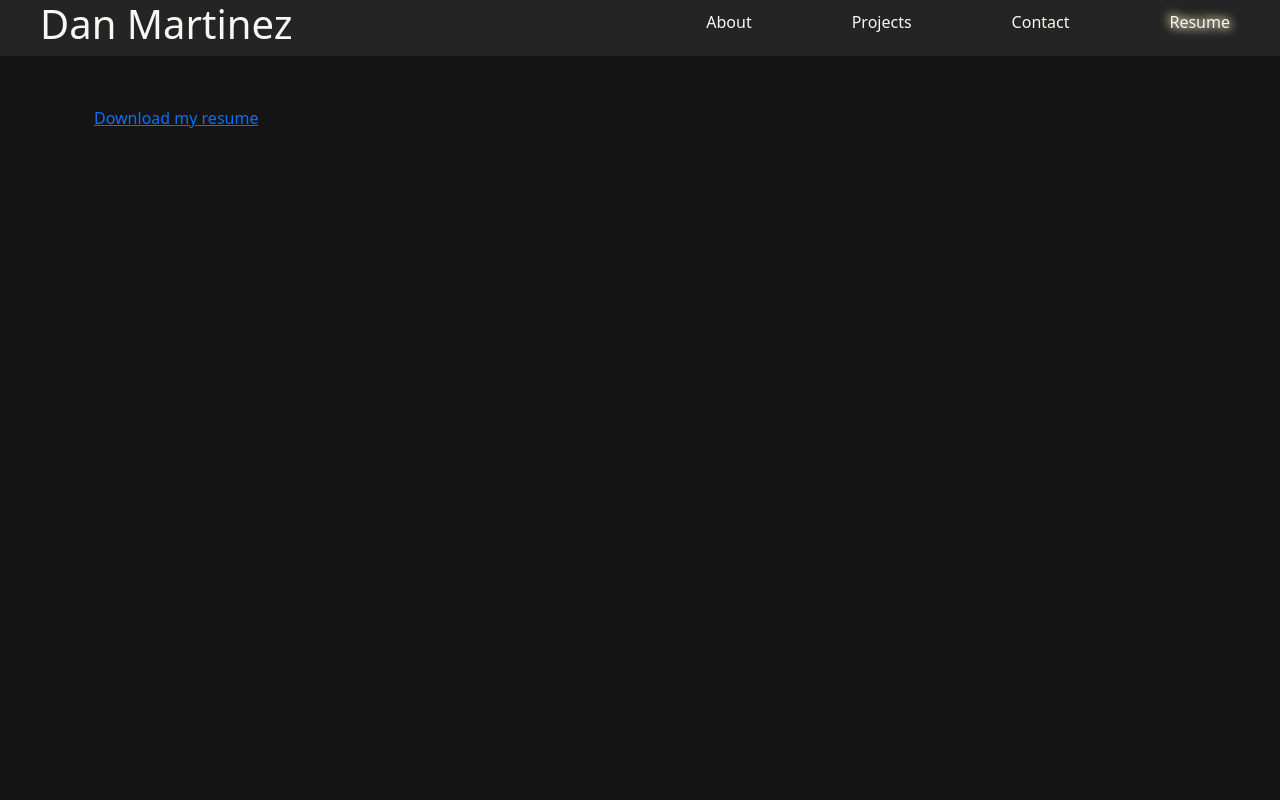
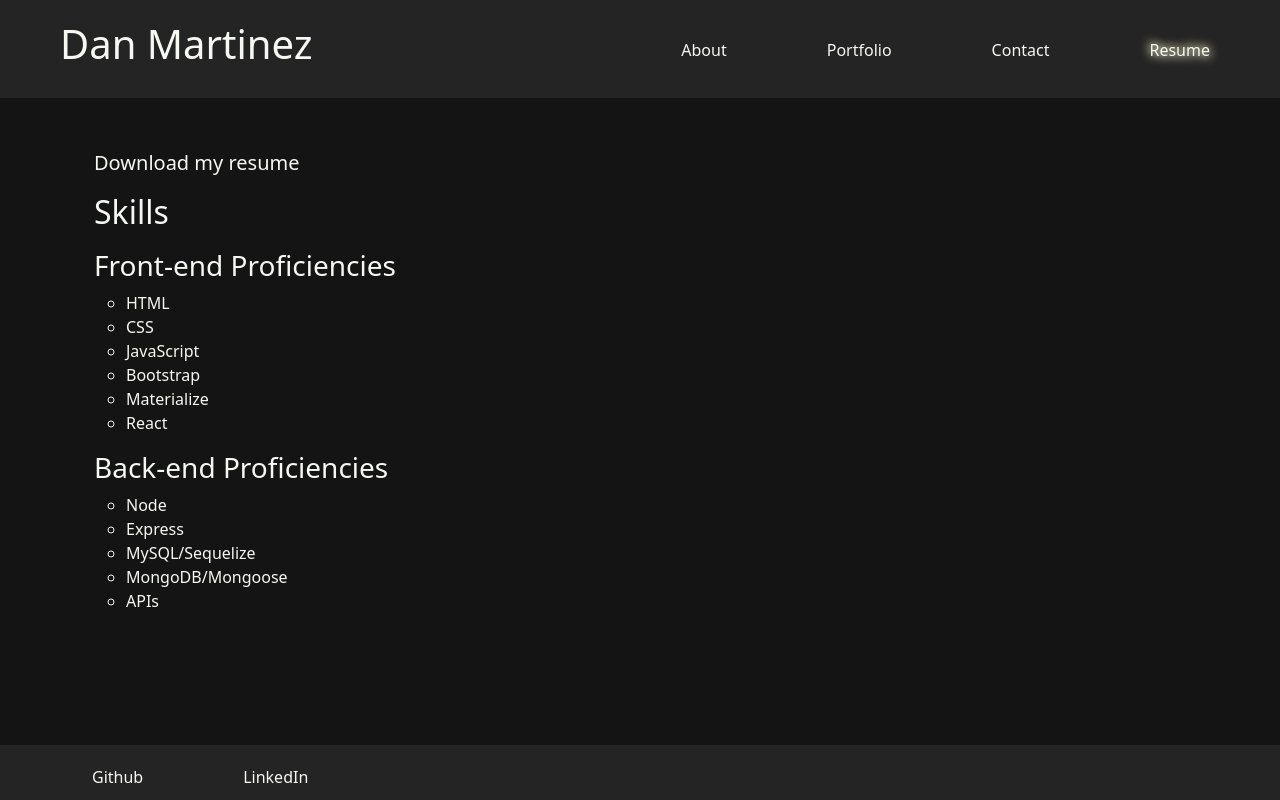
Before and after one commit to DanM1996/my-portfolio, a React (Create React App) app: page / in a window 1280 px wide. Both pictures are taken after a click on the element "Resume". Built offline with nearby package versions, Linux system fonts and the light colour scheme.

Commit message:
portfolio is in an MVP state

```diff
--- a/src/App.js
+++ b/src/App.js
@@ -1,6 +1,7 @@
 import React, { useState } from 'react';
 import Nav from './components/Nav';
 import Pages from './components/Pages';
+import Footer from './components/Footer';
 // import './App.css';
 
 function App() {
@@ -12,7 +13,7 @@ function App() {
     },
     {
       id: 2,
-      name: 'Projects'
+      name: 'Portfolio'
     },
     {
       id: 3,
@@ -36,6 +37,7 @@ function App() {
       <main>
         <Pages currentPage={currentPage}></Pages>
       </main>
+      <Footer />
     </div>
   );
 }
--- a/src/components/About/index.js
+++ b/src/components/About/index.js
@@ -1,8 +1,23 @@
 import React from 'react';
+import headshot from '../../assets/images/Headshot.png';
 
 function About(){
     return (
-        <p>Hi, it's me </p>
+        <>
+        <div>
+            <p className="about-me">
+            Hello, my name is Daniel Martinez and I'm Full Stack Web Developer with an undergraduate degree in Interactive Multimedia from The College of New Jersey and a certificate in
+            Full Stack Web Development from Case Western University. From problem-solving to learning and understanding new frameworks such as
+            Handlebars and APIs to languages like JavaScript and MySQL, I get a thrill from creating functioning projects while learning and
+            adapting successfully. With prior work experience on a tight-knit team for a medical communications company, I excelled as a team player
+            who was always willing to help out team members in a pinch.
+            My passion for technology and learning combined with a strong team spirit will allow me to provide a valuable and diverse skill set.
+            </p>
+        </div>
+        <div>
+            <img src={headshot} className="picture" />
+        </div>
+        </>
     )
 }
 export default About;
--- /dev/null
+++ b/src/components/Footer/index.js
@@ -0,0 +1,22 @@
+import React from 'react';
+
+function Footer() {
+    return (
+        <footer className="flex-row">
+            <ul className="flex-row footer-list">
+                <li className="li-spacing text-format">
+                    <a href="https://github.com/DanM1996" target="_blank">
+                        Github
+                    </a>
+                </li>
+                <li className="li-spacing text-format">
+                    <a href="https://www.linkedin.com/in/daniel-r-martinez-786b63130/" target="_blank">
+                        LinkedIn
+                    </a>
+                </li>
+            </ul>
+        </footer>
+    )
+}
+
+export default Footer;
--- a/src/components/Pages/index.js
+++ b/src/components/Pages/index.js
@@ -1,14 +1,14 @@
 import React from 'react';
 import About from '../About';
 import Contact from '../Contact';
-import Projects from '../Projects';
+import Portfolio from '../Portfolio';
 import Resume from '../Resume';
 
 function Pages({ currentPage }) {
     const renderPage = () => {
         switch(currentPage.name) {
-            case 'Projects':
-                return <Projects />;
+            case 'Portfolio':
+                return <Portfolio />;
             case 'Contact':
                 return <Contact />;
             case 'Resume':
--- a/src/components/Projects/index.js
+++ b/src/components/Portfolio/index.js
@@ -1,4 +1,4 @@
-import React, { useState } from 'react';
+import React from 'react';
 import Container from 'react-bootstrap/Container';
 import image1 from '../../assets/images/Blue42.PNG';
 import image2 from '../../assets/images/Spontaneous-Selection.PNG'
@@ -9,7 +9,7 @@ import image6 from '../../assets/images/Notes.PNG';
 import Row from 'react-bootstrap/Row';
 import Col from 'react-bootstrap/Col';
 
-function Projects() {
+function Portfolio() {
     return (
         <>
             <h2 className="text-format">Portfolio</h2>
@@ -85,4 +85,4 @@ function Projects() {
     )
 }
 
-export default Projects;
+export default Portfolio;
--- a/src/components/Resume/index.js
+++ b/src/components/Resume/index.js
@@ -4,8 +4,26 @@ import resume from '../../assets/images/Daniel Martinez Resume.pdf';
 function Resume() {
     return (
     <>
-        <a href={resume} download="resume">Download my resume</a>
-        </>
+        <a href={resume} download="resume" className="resume">Download my resume</a>
+        <h2 className="skills">Skills</h2>
+        <h3>Front-end Proficiencies</h3>
+        <ul className="style">
+            <li className="li-text">HTML</li>
+            <li className="li-text">CSS</li>
+            <li className="li-text">JavaScript</li>
+            <li className="li-text">Bootstrap</li>
+            <li className="li-text">Materialize</li>
+            <li className="li-text">React</li>
+        </ul>
+        <h3>Back-end Proficiencies</h3>
+        <ul className="style">
+            <li className="li-text">Node</li>
+            <li className="li-text">Express</li>
+            <li className="li-text">MySQL/Sequelize</li>
+            <li className="li-text">MongoDB/Mongoose</li>
+            <li className="li-text">APIs</li>
+        </ul>
+    </>
     )
 }
 
--- a/src/index.css
+++ b/src/index.css
@@ -21,8 +21,9 @@ main {
 header, nav, ul, li, h1, span {
   background-color: rgb(37, 36, 36);
 }
-header {
+header, footer {
   justify-content: space-between;
+  padding: 20px;
 }
 .name-tag {
   margin-left: 40px;
@@ -30,6 +31,7 @@ header {
 }
 .nav-items {
   width: 100%;
+  padding-top: 8px;
 }
 .flex-row{
   display: flex;
@@ -171,3 +173,52 @@ a {
   background-color: white;
   width: 100%;
 }
+.about-me {
+  color: white;
+  text-align: center;
+  line-height: 50px;
+  font-size: 24px;
+  margin-left: 25%;
+  margin-right: 25%;
+}
+.picture {
+  display: block;
+  margin-left: auto;
+  margin-right: auto;
+  width: 10%;
+}
+.resume {
+  text-decoration: none;
+  color: var(--text-color);
+  font-size: 20px;
+}
+.skills {
+  padding-top: 15px;
+  padding-bottom: 10px;
+}
+h2, h3 {
+  color: var(--text-color);
+}
+.li-text {
+  color: var(--text-color);
+  background-color: var(--primary) ;
+}
+ul.style {
+  list-style-type:circle ;
+  background-color: var(--primary);
+}
+footer {
+  position: fixed;
+  padding: 10px 10px 45px 10px;
+  bottom: 0;
+  width: 100%;
+  /* Height of the footer*/
+  height: 40px;
+  background-color: rgb(37, 36, 36);
+  align-items: center;
+}
+footer a{
+  text-decoration: none;
+  color: var(--text-color);
+  background-color: rgb(37, 36, 36);
+}
```
Also changed, not shown: src/assets/images/Headshot.png (added).
